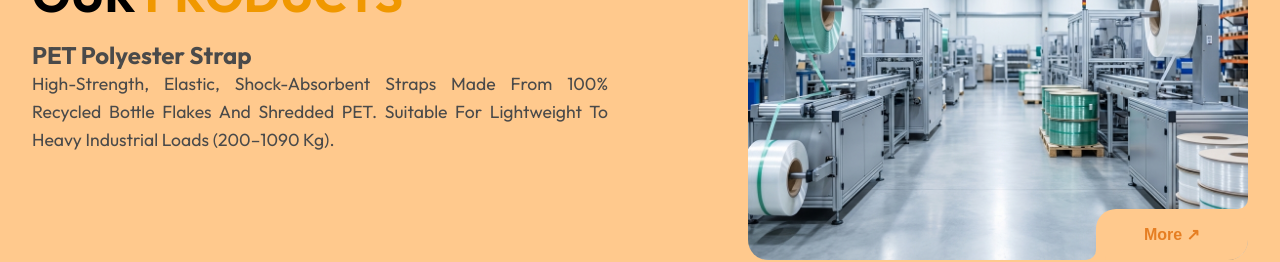
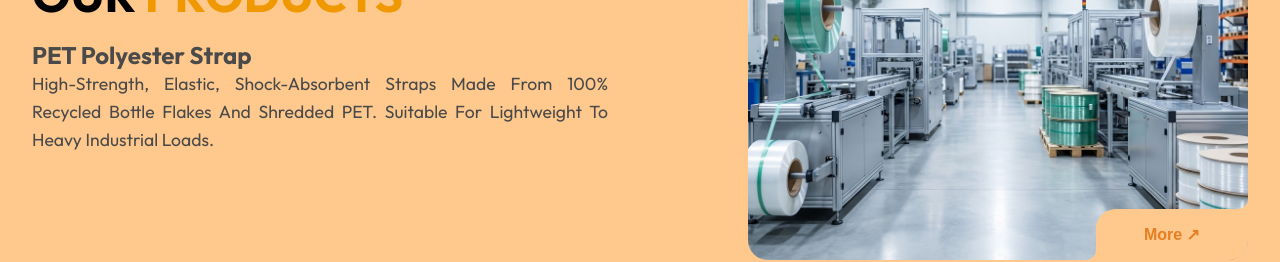
Before and after one commit to trivonotech/KARAM-PET---STRAP-INDUSTRIES, a Next.js app: page / in a window 1280 px wide. Shown: the part 2008-2270 px from the top of the page. Built offline with nearby package versions, Linux system fonts and the light colour scheme; no server answers; the database is empty.

Commit message:
docs: Simplify product description and adjust hero element's horizontal alignment.

```diff
--- a/src/components/Hero.module.css
+++ b/src/components/Hero.module.css
@@ -127,7 +127,8 @@
     height: 55px;
     position: absolute;
     top: -55px;
-    left: 479px;
+    right: -10px;
+    /* Aligns to right edge instead of fixed left pixel value */
 
     display: block;
     box-shadow: 0 30px #ffffff;
--- a/src/components/Products.tsx
+++ b/src/components/Products.tsx
@@ -16,7 +16,7 @@ export default function Products() {
                     <p className={styles.description}>
                         High-Strength, Elastic, Shock-Absorbent Straps Made From 100%
                         Recycled Bottle Flakes And Shredded PET. Suitable For Lightweight To
-                        Heavy Industrial Loads (200–1090 Kg).
+                        Heavy Industrial Loads.
                     </p>
                 </div>
 
```
